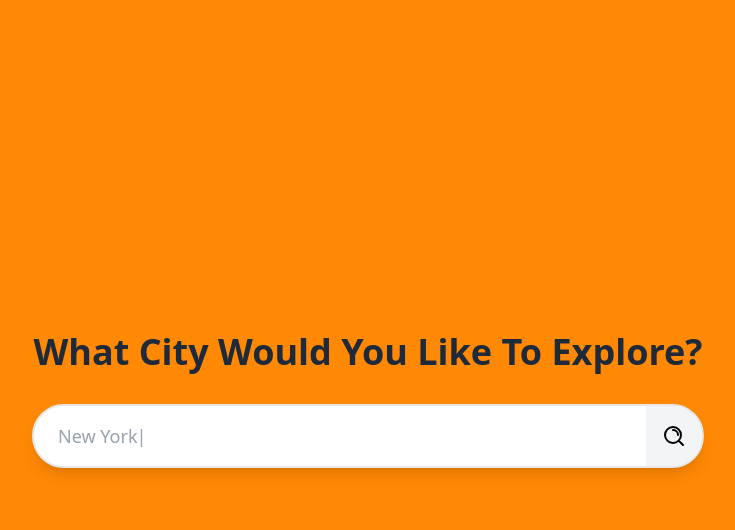
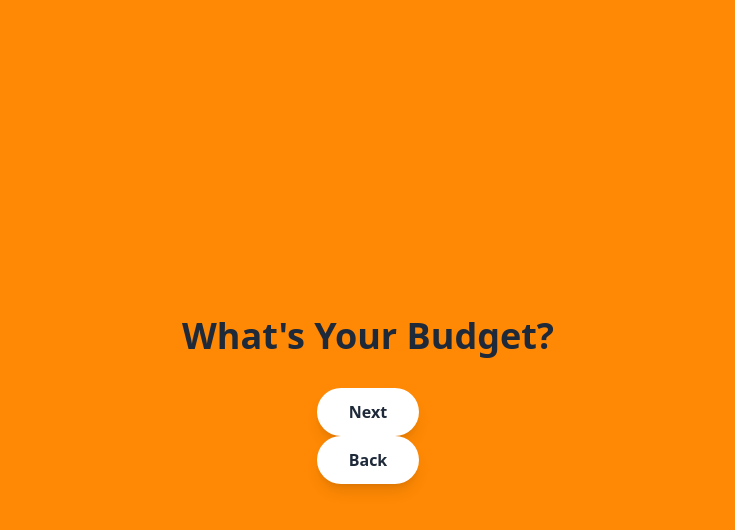
Before and after one commit to hovak101/daigo, a React (Vite) app: page / in a window 1280 px wide. Both pictures are taken after a click on the button 946 px from the left and 436 px from the top of the page. Shown: the top 530 px of the page, without its empty margins (272-1007 px from the left). Built offline with nearby package versions, Linux system fonts and the light colour scheme.

Commit message:
adds states for pages

```diff
--- a/index.html
+++ b/index.html
@@ -5,7 +5,7 @@
     <meta name="viewport" content="width=device-width, initial-scale=1.0" />
     <title>Daigo</title>
   </head>
-  <body class="bg-orange-400">
+  <body>
     <div id="root"></div>
     <script type="module" src="/src/main.jsx"></script>
   </body>
--- a/src/App.jsx
+++ b/src/App.jsx
@@ -1,10 +1,36 @@
-import React from 'react';
-import LandingPage from './pages/LandingPage';
+import React, { useState } from 'react';
+import CitySelector from './pages/CitySelector';
+import CityInfoCollector from './pages/CityInfoCollector';
+import TravelPlanner from './pages/TravelPlan';
 
 function App() {
+  const [step, setStep] = useState(1);
+
+  const handleNextStep = () => {
+    setStep(step + 1);
+  };
+
+  const handleBackStep = () => {
+    setStep(step - 1);
+  }
+
+  let render;
+
+  switch (step) {
+    case 1:
+      render = <CitySelector onNext={handleNextStep} />;
+      break;
+    case 2:
+      render = <CityInfoCollector onNext={handleNextStep} onBack={handleBackStep}/>;
+      break;
+    case 3:
+      render = <TravelPlanner onBack={handleBackStep} />;
+      break;
+  }
+
   return (
-    <div className="App">
-      <LandingPage />
+    <div className="bg-orange-400">
+      {render}
     </div>
   );
 }
--- /dev/null
+++ b/src/components/BackButton.jsx
@@ -0,0 +1,14 @@
+import React from 'react';
+
+const BackButton = ({ onClick }) => {
+  return (
+    <button
+      onClick={onClick}
+      className="bg-white text-gray-800 font-semibold py-3 px-8 rounded-full shadow-lg hover:bg-gray-200 transition duration-300 ease-in-out"
+    >
+      Back
+    </button>
+  );
+};
+
+export default BackButton;
--- a/src/components/CitySearch.jsx
+++ b/src/components/CitySearch.jsx
@@ -3,7 +3,7 @@ import { motion, AnimatePresence } from 'framer-motion';
 import searchIcon from '../assets/svgs/search.svg';
 import CitySearchListItem from './CitySearchListItem';
 
-const AnimatedListItem = ({ location, onSelect }) => {
+const AnimatedListItem = ({ location, onNext }) => {
   return (
     <motion.div
       layout="position"
@@ -14,15 +14,31 @@ const AnimatedListItem = ({ location, onSelect }) => {
       <CitySearchListItem
         city={location.city}
         dist={location.dist}
-        onSelect={() => onSelect(location.city)}
+        onSelect={onNext}
       />
     </motion.div>
   );
 };
 
-const CitySearch = ({ nearbyLocations, inputValue, onInputChange, isTyping, onFocusChange, isFocused }) => {
+const CitySearch = ({ nearbyLocations, inputValue, onInputChange, onNext, onFocusChange, isFocused }) => {
   const maxBorderRadius = "60px";
   const focusedBorderRadius = "15px";
+
+  const borderVariants = {
+    focused: {
+      borderRadius: focusedBorderRadius,
+      transition: {
+        duration: 0.15,
+      },
+    },
+    blurred: {
+      borderRadius: maxBorderRadius,
+      transition: {
+        duration: 0.15,
+        delay: 0.25,
+      },
+    },
+  };
 
   const cities = ["San Francisco", "Los Angeles", "New York"];
   const [currentCityIndex, setCurrentCityIndex] = useState(0);
@@ -93,27 +109,13 @@ const CitySearch = ({ nearbyLocations, inputValue, onInputChange, isTyping, onFo
     }, 100);
   };
 
-  const handleSelectCity = (city) => {
-    onInputChange(city);
-    onFocusChange(false);
-  };
-
   return (
     <div ref={containerRef} className="flex justify-center items-center w-full">
       <motion.div
-        initial={{
-          borderRadius: maxBorderRadius
-        }}
-        animate={{
-          borderRadius: isFocused ? focusedBorderRadius : maxBorderRadius
-        }}
+        variants={borderVariants}
+        initial="blurred"
+        animate={isFocused ? 'focused' : 'blurred'}
         className="relative w-full max-w-2xl bg-white border-2 border-gray-200 shadow-lg overflow-hidden"
-        transition={{
-          borderRadius: {
-            duration: 0.4,
-            ease: [0.4, 0, 0.6, 1] // Slow start, fast middle, slow end (upside-down parabola)
-          }
-        }}
       >
         <motion.div layout="position" className="relative w-full">
           {/* Custom placeholder with blinking cursor */}
@@ -136,7 +138,7 @@ const CitySearch = ({ nearbyLocations, inputValue, onInputChange, isTyping, onFo
             className="w-full px-6 py-4 text-lg bg-transparent placeholder-gray-400 focus:outline-none pr-14"
           />
           <button
-            onClick={() => console.log(inputValue)}
+            onClick={onNext}
             className="absolute top-0 right-0 h-full w-14 flex items-center justify-center hover:bg-gray-100 focus:bg-gray-100 focus:outline-none cursor-pointer"
           >
             <img src={searchIcon} className="w-6 h-6 text-gray-400" />
@@ -160,7 +162,7 @@ const CitySearch = ({ nearbyLocations, inputValue, onInputChange, isTyping, onFo
                   <AnimatedListItem
                     key={location.id}
                     location={location}
-                    onSelect={handleSelectCity}
+                    onNext={onNext}
                   />
                 ))}
               </AnimatePresence>
--- a/src/components/CitySearchListItem.jsx
+++ b/src/components/CitySearchListItem.jsx
@@ -3,7 +3,7 @@ import React from 'react';
 const CitySearchListItem = ({ city, dist, onSelect }) => {
   return (
     <button
-      onClick={() => onSelect(city)}
+      onClick={onSelect}
       className="flex items-center justify-between w-full px-6 py-3 text-left hover:bg-gray-100 focus:outline-none"
     >
       <div className="flex items-center">
--- /dev/null
+++ b/src/pages/CityInfoCollector.jsx
@@ -0,0 +1,24 @@
+import React from 'react';
+import BackButton from '../components/BackButton';
+
+const CityInfoCollector = ({ onNext, onBack}) => {
+  return (
+    <div className="flex items-center justify-center min-h-screen">
+      <div className="flex flex-col items-center w-full p-4">
+        <h1 className="text-4xl font-bold text-gray-800 mb-8">
+          What's Your Budget?
+        </h1>
+
+          <button
+            onClick={onNext}
+            className="bg-white text-gray-800 font-semibold py-3 px-8 rounded-full shadow-lg hover:bg-gray-200 transition duration-300 ease-in-out"
+          >
+            Next
+          </button>
+          <BackButton onClick={onBack} />
+      </div>
+    </div>
+  );
+};
+
+export default CityInfoCollector;
--- a/src/pages/LandingPage.jsx
+++ b/src/pages/CitySelector.jsx
@@ -20,7 +20,7 @@ const DATA = [
     }
 ]
 
-const LandingPage = () => {
+const CitySelector = ({ onNext }) => {
   const [inputValue, setInputValue] = useState('');
   const [isFocused, setIsFocused] = useState(false);
   const [popoutStyles, setPopoutStyles] = useState({});
@@ -28,8 +28,7 @@ const LandingPage = () => {
   const searchContainerRef = useRef(null);
   const wasActiveRef = useRef(false);
 
-  const isTyping = !!inputValue;
-  const isActive = isTyping || isFocused;
+  const isActive = !!inputValue || isFocused;
 
   useLayoutEffect(() => {
     const wasActive = wasActiveRef.current;
@@ -74,10 +73,10 @@ const LandingPage = () => {
         >
           <div style={popoutStyles}>
             <CitySearch
+              onNext={onNext}
               nearbyLocations={DATA}
               inputValue={inputValue}
               onInputChange={handleInputChange}
-              isTyping={isTyping}
               onFocusChange={handleFocusChange}
               isFocused={isFocused}
             />
@@ -88,4 +87,4 @@ const LandingPage = () => {
   );
 };
 
-export default LandingPage;
+export default CitySelector;
--- /dev/null
+++ b/src/pages/TravelPlan.jsx
@@ -0,0 +1,17 @@
+import React from 'react';
+import BackButton from '../components/BackButton';
+
+const TravelPlanner = ({onBack}) => {
+  return (
+    <div className="flex items-center justify-center min-h-screen">
+      <div className="flex flex-col items-center w-full p-4">
+        <h1 className="text-4xl font-bold text-gray-800 mb-8">
+          In Travel
+        </h1>
+        <BackButton onClick={onBack} />
+      </div>
+    </div>
+  );
+};
+
+export default TravelPlanner;
```
